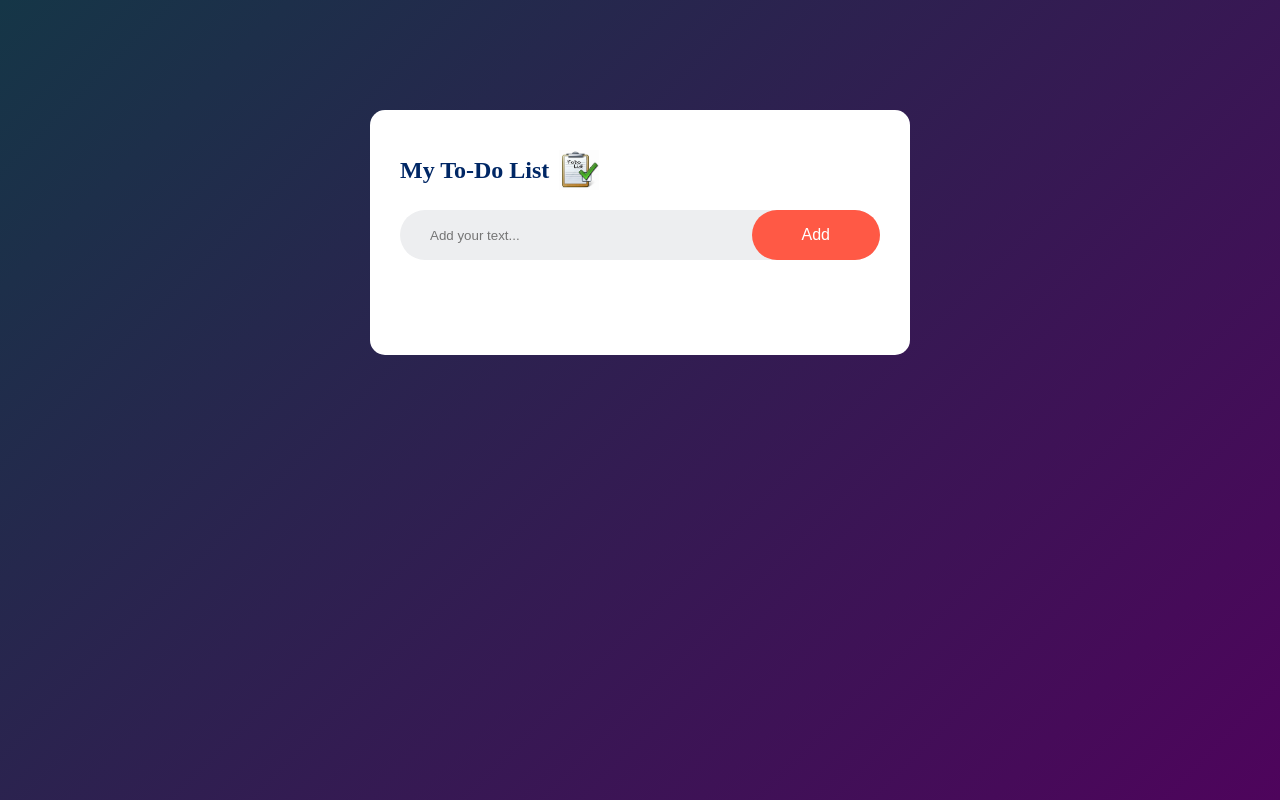
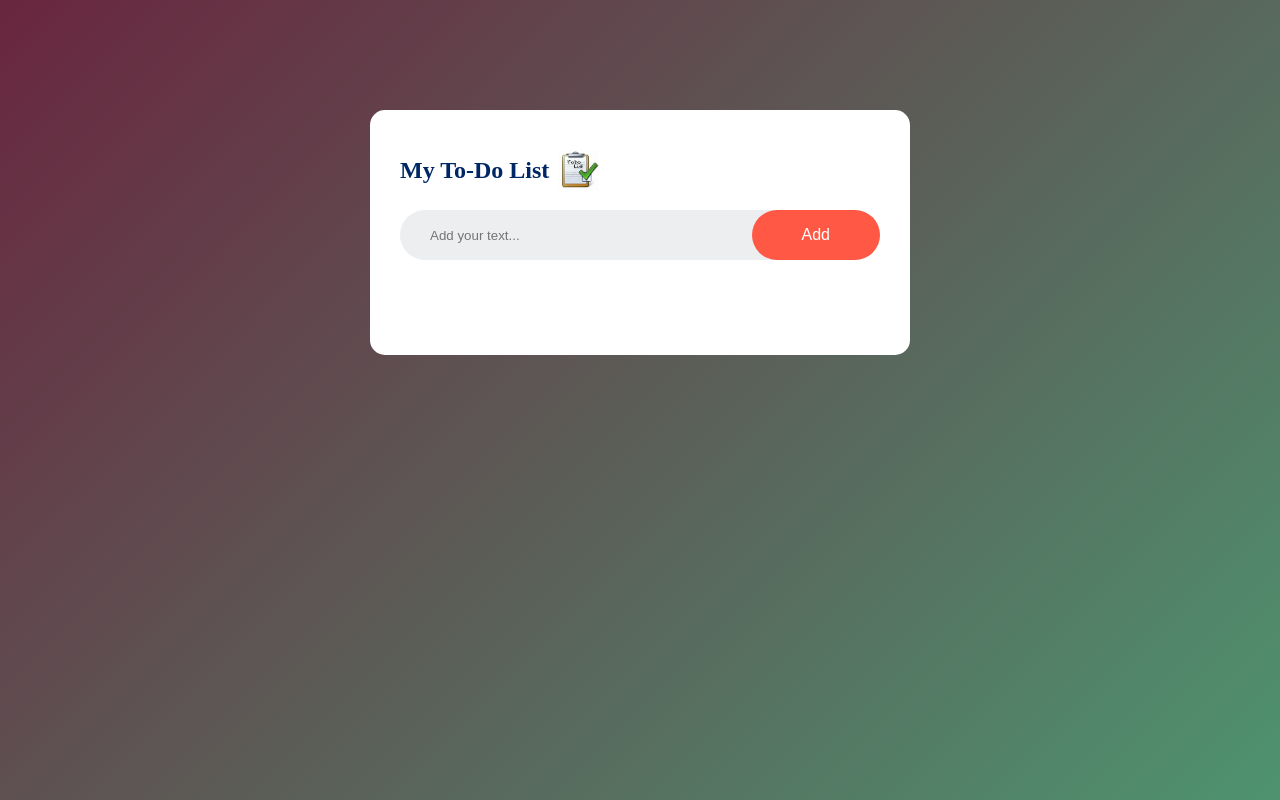
Before and after one commit to salihabrik/To-Do-List-App-, a plain HTML site: page index.html in a window 1280 px wide. Drawn offline with Linux system fonts and the light colour scheme.

Commit message:
update my ToDo list

```diff
--- a/style.css
+++ b/style.css
@@ -7,7 +7,7 @@
 .container {
     width: 100%;
     min-height: 100vh;
-    background: linear-gradient(135deg, #153647, #4e045c );
+    background: linear-gradient(135deg, #69263f , #4e936f);
     padding: 10px;
 }
 .todo-app {
```
